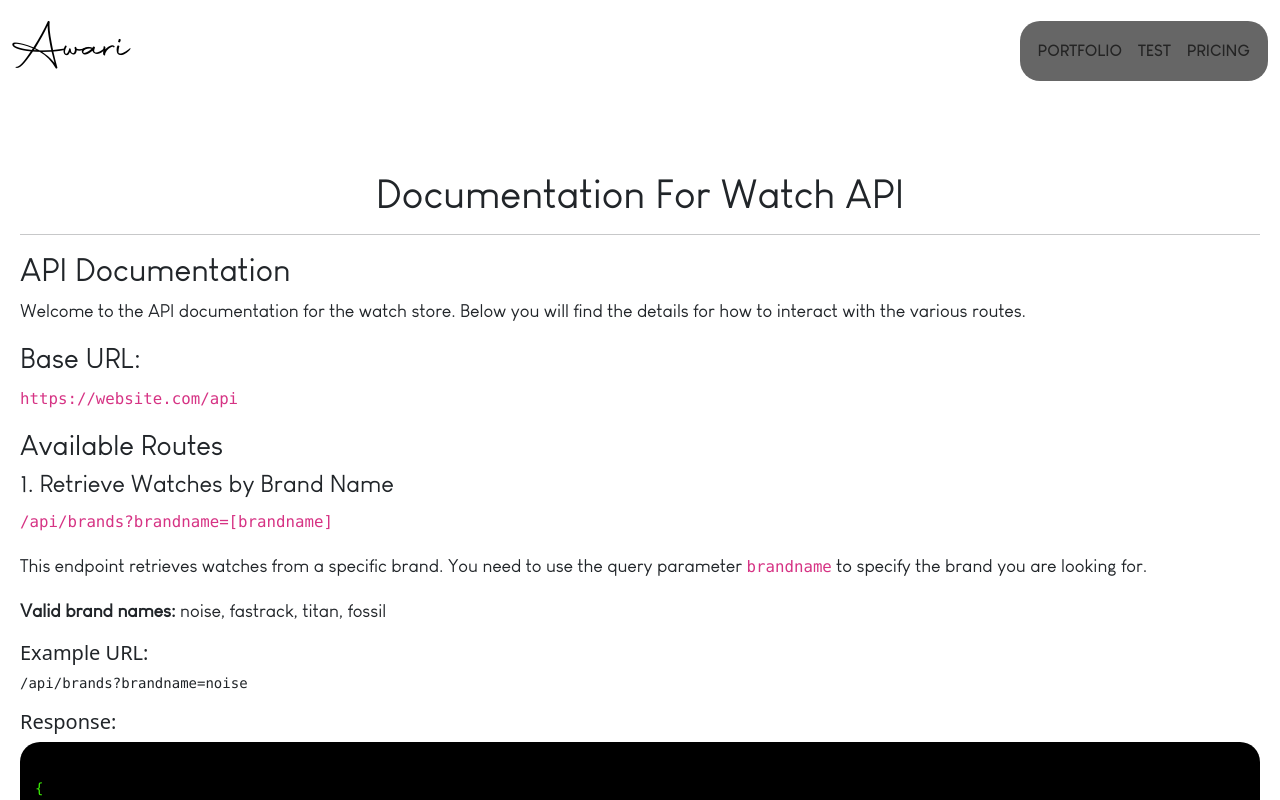
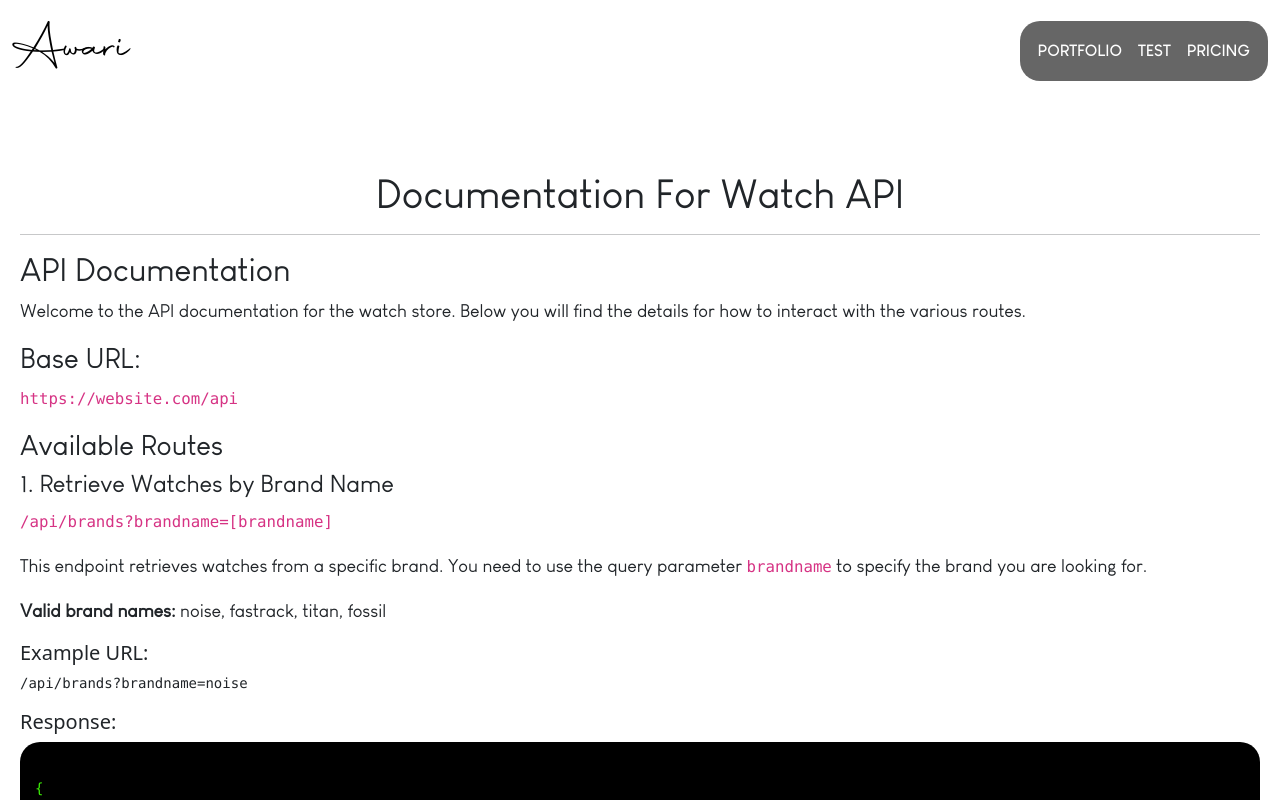
Before and after one commit to Shashiawari/Watch-api, a Next.js app: page / in a window 1280 px wide. Shown: the top 800 px of the page. Built offline with nearby package versions, Linux system fonts and the light colour scheme.

Commit message:
Update globals.css

```diff
--- a/app/globals.css
+++ b/app/globals.css
@@ -36,7 +36,7 @@
   backdrop-filter: blur(2px); /* Change to your desired background color */
 }
 .nav-link {
-  color: black;
+  color: white !important;
   font-family: clashb !important;
   text-transform: uppercase;
   transition: text-decoration 0.3s ease;
```
